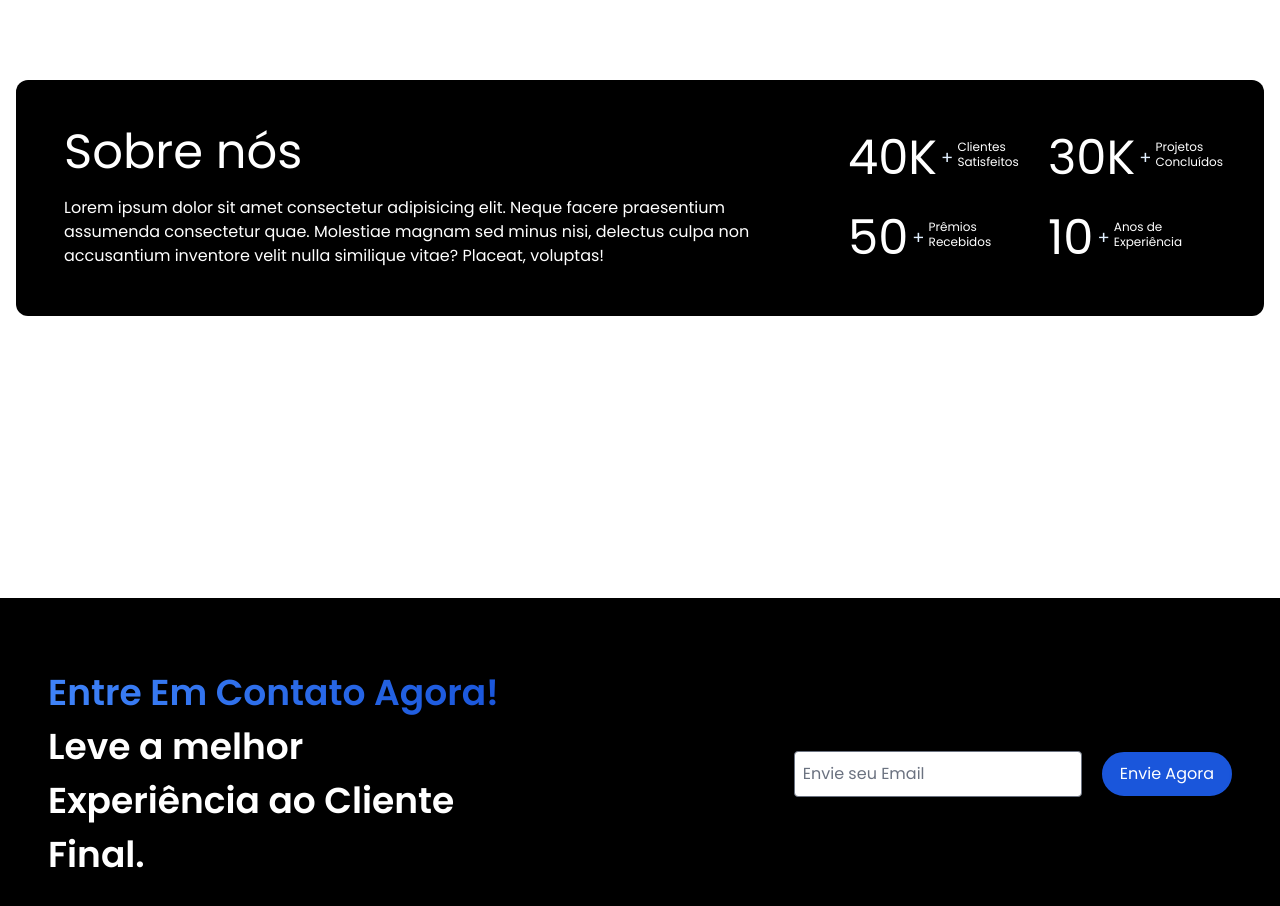
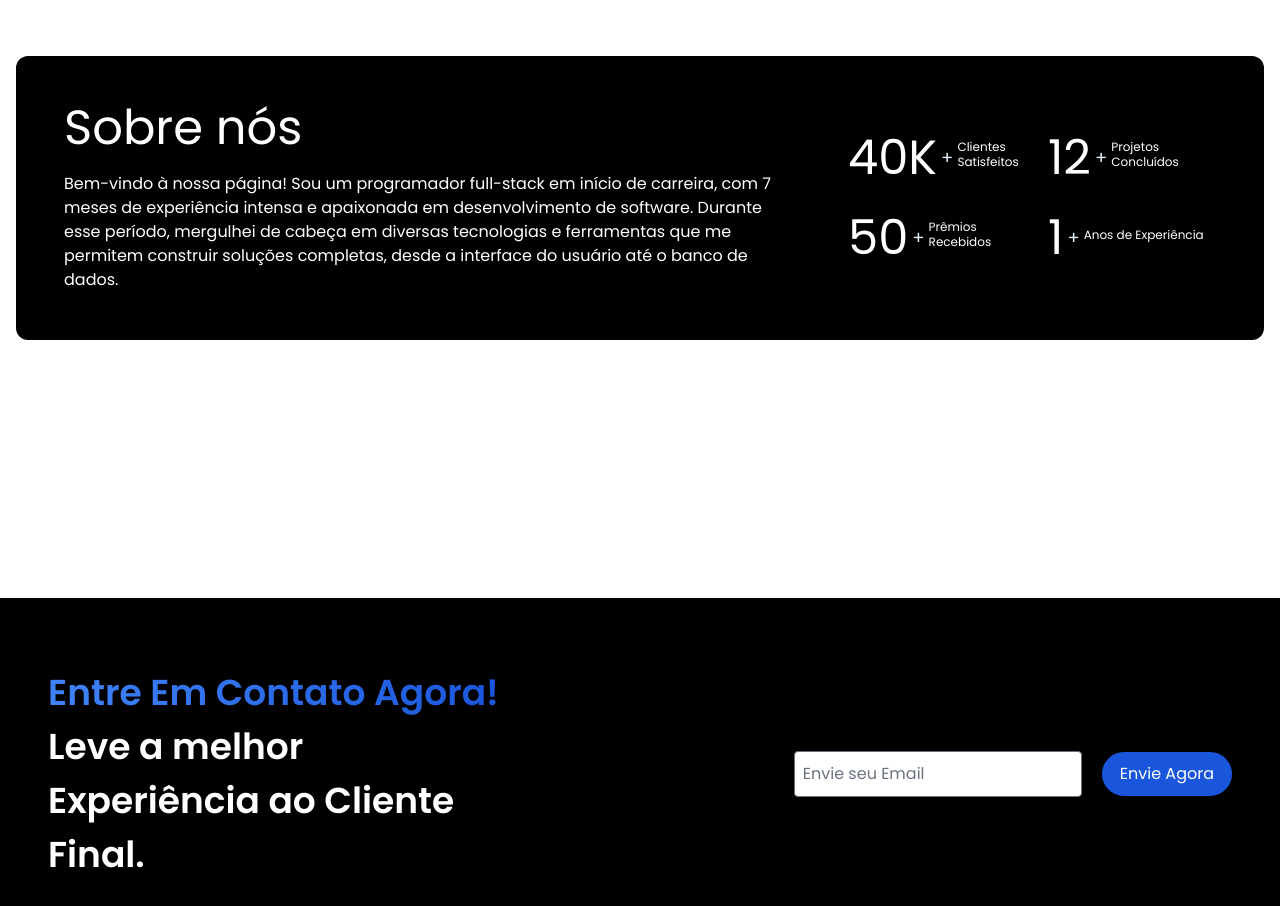
Before and after one commit to rafacortts/rafadev, a React (Vite) app: page / in a window 1280 px wide. Shown: the part 3860-4766 px from the top of the page. Built offline with nearby package versions, Linux system fonts and the light colour scheme.

Commit message:
Melhorias

```diff
--- a/src/About.jsx
+++ b/src/About.jsx
@@ -4,9 +4,9 @@ import { motion, useAnimation } from "framer-motion";
 const About = () => {
   const funFacts = [
     { value: "40K", description: "Clientes Satisfeitos" },
-    { value: "30K", description: "Projetos Concluídos" },
+    { value: "12", description: "Projetos Concluídos" },
     { value: "50", description: "Prêmios Recebidos" },
-    { value: "10", description: "Anos de Experiência" },
+    { value: "1", description: "Anos de Experiência" },
   ];
 
   const containerControls = useAnimation();
@@ -61,10 +61,12 @@ const About = () => {
         <div className="md:w-2/3">
           <h2 className="text-5xl mb-5 text-white">Sobre nós</h2>
           <p className="text-white">
-            Lorem ipsum dolor sit amet consectetur adipisicing elit. Neque
-            facere praesentium assumenda consectetur quae. Molestiae magnam sed
-            minus nisi, delectus culpa non accusantium inventore velit nulla
-            similique vitae? Placeat, voluptas!
+            Bem-vindo à nossa página! Sou um programador full-stack em início de
+            carreira, com 7 meses de experiência intensa e apaixonada em
+            desenvolvimento de software. Durante esse período, mergulhei de
+            cabeça em diversas tecnologias e ferramentas que me permitem
+            construir soluções completas, desde a interface do usuário até o
+            banco de dados.
           </p>
         </div>
         <div className="md:w-1/3 w-full mt-8 md:mt-0">
@@ -75,7 +77,9 @@ const About = () => {
                 variants={itemVariants}
                 className="flex h-auto items-center gap-1"
               >
-                <h2 className="md:text-5xl text-3xl text-white">{fact.value}</h2>
+                <h2 className="md:text-5xl text-3xl text-white">
+                  {fact.value}
+                </h2>
                 <span className="text-blue-100 text-lg">+</span>
                 <p className="mb-2 text-xs leading-tight text-white">
                   {fact.description}
--- a/src/Nav.jsx
+++ b/src/Nav.jsx
@@ -41,7 +41,7 @@ const Nav = () => {
         <div className='flex justify-between items-center text-base gap-8'>
           <a href="#" className='text-2xl flex items-center space-x-3'>RafaDev</a>
 
-          <ul className='md:flex space-x-12 hidden'>
+          <ul className='md:flex space-x-12 hidden '>
             {navItems.map(({ link, path }) => (
               <Link
                 key={path}
```
